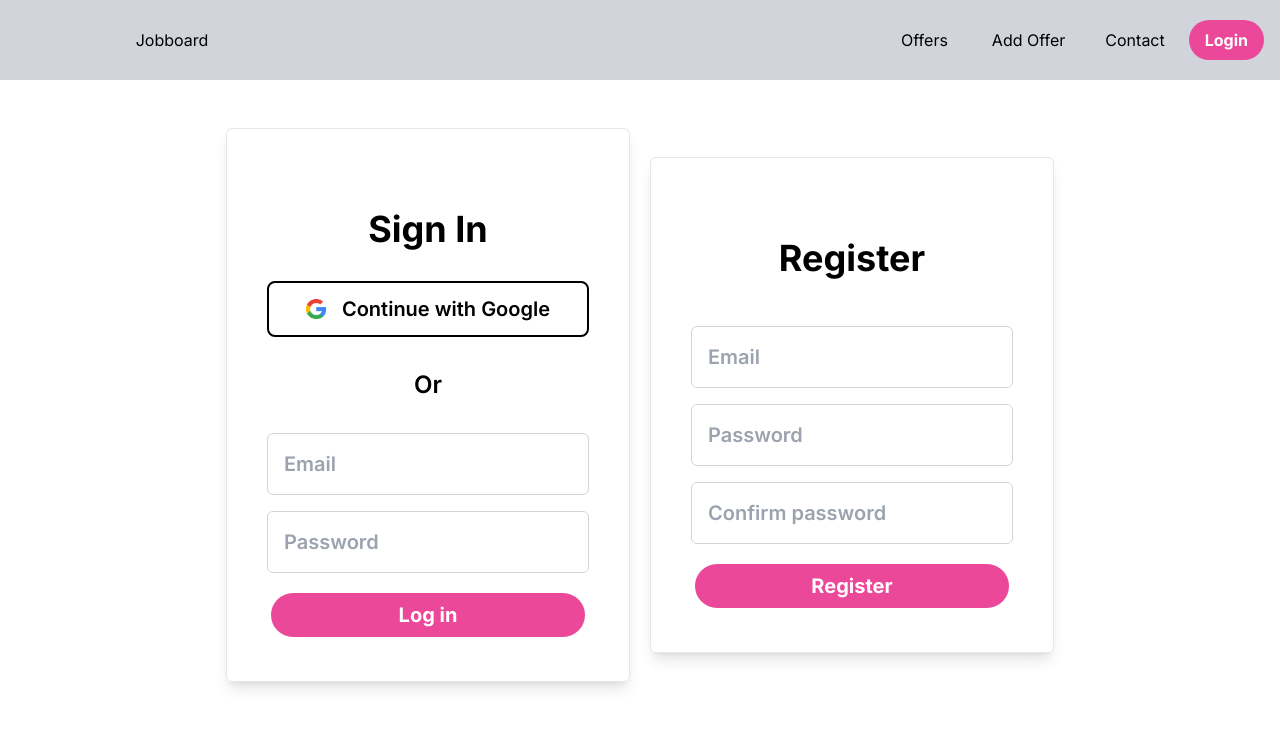
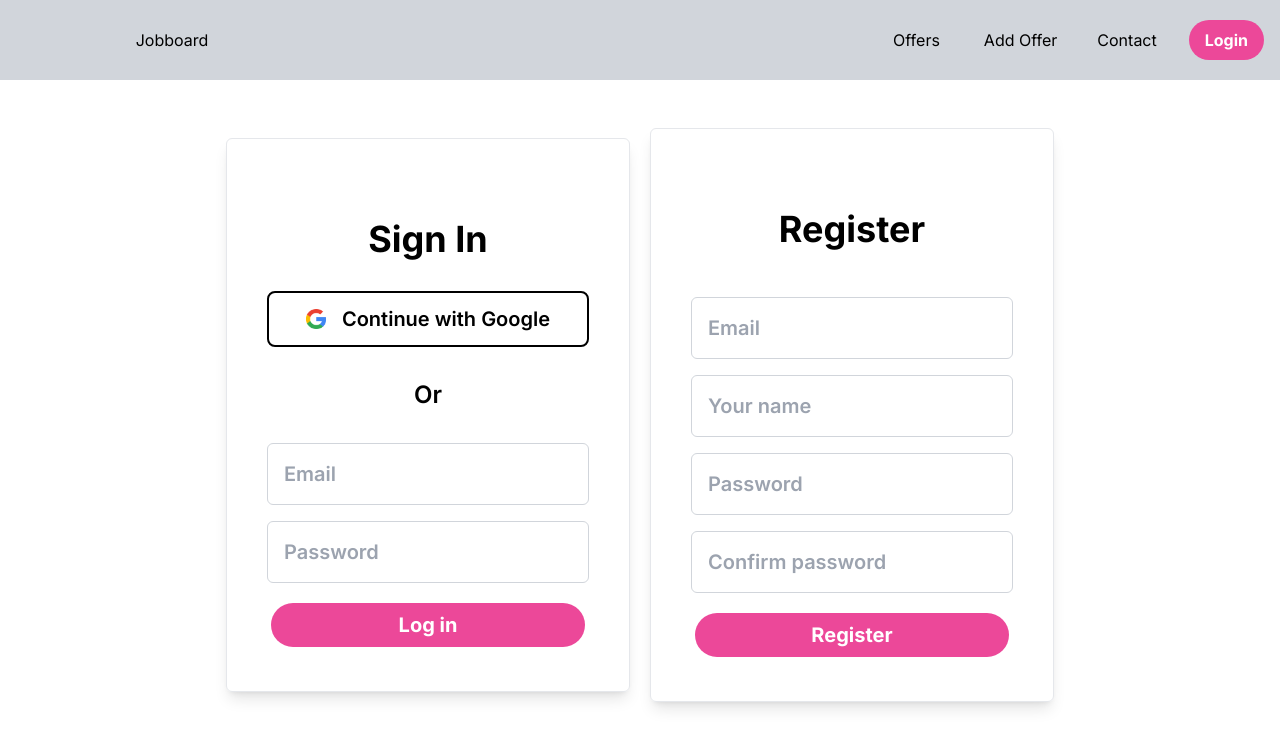
Before and after one commit to lcse1706/Jobboard, a Next.js app: page /login in a window 1280 px wide. Shown: the top 748 px of the page. Built offline with nearby package versions, Linux system fonts and the light colour scheme; no server answers.

Commit message:
logged as info

```diff
--- a/components/RegisterForm.tsx
+++ b/components/RegisterForm.tsx
@@ -46,6 +46,15 @@ export const RegisterForm: NextPage = () => {
           <p className="text-red-500">{`${errors.email.message}`}</p>
         )}
         <Input
+          register={register("name")}
+          type="name"
+          placeholder="Your name"
+          className="w-full px-4 py-4 mb-4 border border-gray-300 rounded-md"
+        />
+        {errors.name && (
+          <p className="text-red-500">{`${errors.name.message}`}</p>
+        )}
+        <Input
           register={register("password")}
           type="password"
           placeholder="Password"
--- a/components/ui/Navigation/Navigation.tsx
+++ b/components/ui/Navigation/Navigation.tsx
@@ -17,18 +17,27 @@ export const Navigation = (props: NavProps) => {
 
   const logInHandler = () => {
     router.push("/login");
+    console.log(session);
   };
   const logOutHandler = () => {
     signOut();
+    console.log(session);
   };
   return (
-    <nav className="flex w-2/5 justify-end items-end" style={props.style}>
+    <nav className="flex justify-end items-end" style={props.style}>
       <ul className="flex flex-row space-x-2">
         {props.nav.map((item, index) => (
           <li key={index} className="grow text-center py-2 px-4 m-1">
             <Link href={item.link}>{item.label}</Link>
           </li>
         ))}
+        {session.status !== "authenticated" ? (
+          <p></p>
+        ) : (
+          <p className="border-l-2  border-gray-600 py-2 px-4 m-1">
+            You are logged as {session.data.user?.name} !
+          </p>
+        )}
         {session.status !== "authenticated" ? (
           <Button type="submit" label="Login" onClick={logInHandler}></Button>
         ) : (
--- a/lib/types.ts
+++ b/lib/types.ts
@@ -12,6 +12,7 @@ export type TOfferDTO = z.infer<typeof offerDTO>;
 export const registerSchema = z
   .object({
     email: z.string().email(),
+    name: z.string().min(4, "Name must be at least 4 characters"),
     password: z.string().min(6, "Password must be at least 6 characters"),
     confirmPassword: z.string(),
   })
--- a/services/users.ts
+++ b/services/users.ts
@@ -7,6 +7,7 @@ const headers = {
 export const registerUser = async (data: TRegisterSchema) => {
   const User = {
     email: data.email,
+    name: data.name,
     password: data.password,
     createdAt: new Date().toISOString().slice(0, 10),
     favorites: [""],
```
